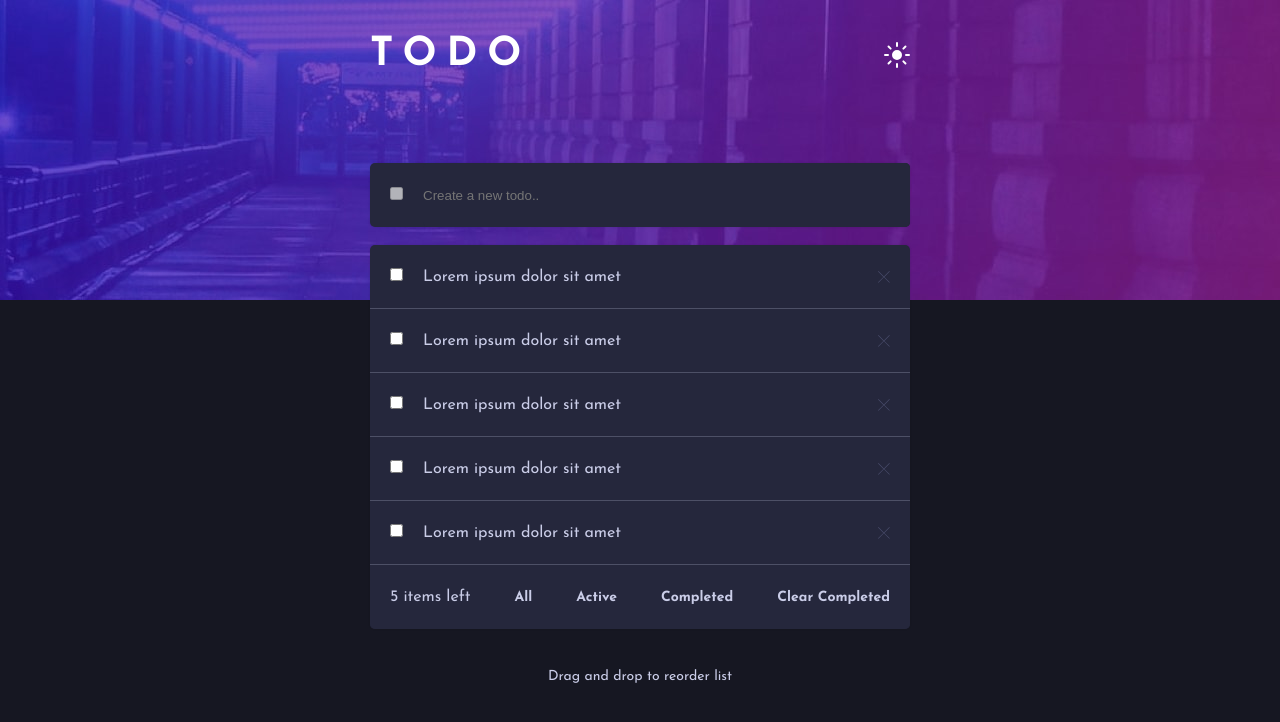
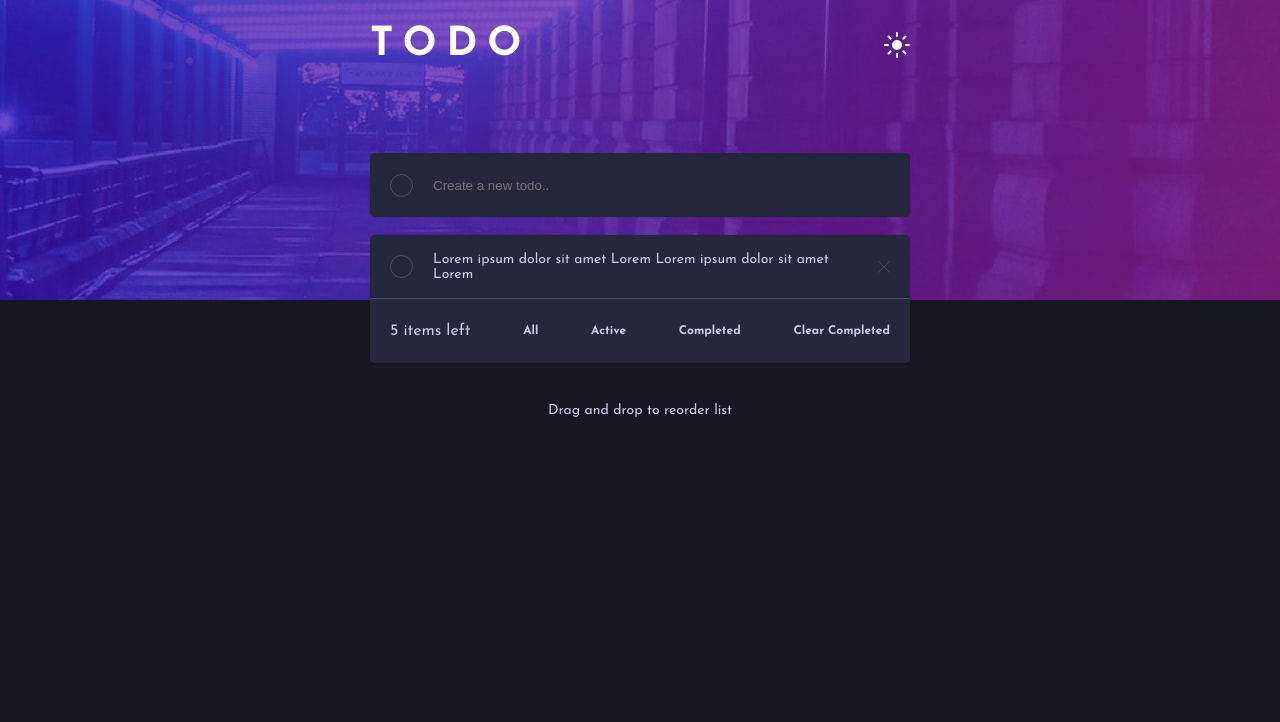
Before and after one commit to folathecoder/todo-app, a React (Create React App) app: page / in a window 1280 px wide. Shown: the top 722 px of the page. Built offline with nearby package versions, Linux system fonts and the light colour scheme.

Commit message:
Custom Checkbox && Bug Fixes

```diff
--- a/public/index.html
+++ b/public/index.html
@@ -18,6 +18,7 @@
       href="https://fonts.googleapis.com/css2?family=Josefin+Sans:wght@400;700&display=swap"
       rel="stylesheet"
     />
+    <link rel="stylesheet" href="https://cdnjs.cloudflare.com/ajax/libs/font-awesome/5.13.0/css/all.min.css">
   </head>
   <body class="dark-theme">
     <div id="root"></div>
--- a/src/components/TodoContainer.jsx
+++ b/src/components/TodoContainer.jsx
@@ -7,60 +7,13 @@ const TodoContainer = () => {
       {/* Todo List Component */}
       <section className="todolist">
         {/* Todo Item Component */}
-        <div className="todolist__item">
-          <div className="todo__check">
-            <input type="checkbox" name="check" id="check" />
-          </div>
-          <div className="todolist__item-content">
-            <p>Lorem ipsum dolor sit amet</p>
-          </div>
-          <div className="todolist__delete">
-            <img src={deleteIcon} alt="delete" />
-          </div>
-        </div>
 
         <div className="todolist__item">
           <div className="todo__check">
-            <input type="checkbox" name="check" id="check" />
-          </div>
-          <div className="todolist__item-content">
-            <p>Lorem ipsum dolor sit amet</p>
-          </div>
-          <div className="todolist__delete">
-            <img src={deleteIcon} alt="delete" />
-          </div>
-        </div>
-
-        <div className="todolist__item">
-          <div className="todo__check">
-            <input type="checkbox" name="check" id="check" />
-          </div>
-          <div className="todolist__item-content">
-            <p>Lorem ipsum dolor sit amet</p>
-          </div>
-          <div className="todolist__delete">
-            <img src={deleteIcon} alt="delete" />
-          </div>
-        </div>
-
-        <div className="todolist__item">
-          <div className="todo__check">
-            <input type="checkbox" name="check" id="check" />
-          </div>
-          <div className="todolist__item-content">
-            <p>Lorem ipsum dolor sit amet</p>
-          </div>
-          <div className="todolist__delete">
-            <img src={deleteIcon} alt="delete" />
-          </div>
-        </div>
-
-        <div className="todolist__item">
-          <div className="todo__check">
-            <input type="checkbox" name="check" id="check" />
-          </div>
-          <div className="todolist__item-content">
-            <p>Lorem ipsum dolor sit amet</p>
+            <input type="checkbox" name="check" id="5" />
+            <label htmlFor="5">
+              Lorem ipsum dolor sit amet Lorem Lorem ipsum dolor sit amet Lorem
+            </label>
           </div>
           <div className="todolist__delete">
             <img src={deleteIcon} alt="delete" />
--- a/src/components/TodoInput.jsx
+++ b/src/components/TodoInput.jsx
@@ -6,7 +6,7 @@ const TodoInput = () => {
         <section className="todo">
           <form className="todo__form">
             <div className="todo__check">
-              <input type="checkbox" disabled={true} />
+              <input type="checkbox" disabled={true} className="todo__input"/>
             </div>
             <div className="todo__input">
               <input
--- a/src/styles/_Base.scss
+++ b/src/styles/_Base.scss
@@ -20,5 +20,9 @@ body {
 }
 
 p {
-  font-size: rem(16);
+  font-size: rem(14);
+
+  @include media-query (desktop) {
+    font-size: rem(16);
+  }
 }
--- a/src/styles/_Todo.scss
+++ b/src/styles/_Todo.scss
@@ -1,7 +1,7 @@
 .container {
   height: rem(200);
   max-width: 100%;
-  padding: rem(30);
+  padding: rem(20);
   background-image: url(../assets/images/bg-desktop-dark.jpg);
   background-repeat: no-repeat;
 
@@ -77,7 +77,17 @@
   }
 
   &__check {
+    flex: 10;
     margin: rem(0) rem(20);
+    display: flex;
+    align-items: center;
+
+    label {
+      font-size: rem(14);
+      margin-left: rem(20);
+      padding: rem(10) rem(0);
+      cursor: pointer;
+    }
   }
 
   &__input {
@@ -86,6 +96,11 @@
     border: none;
     border-radius: rem(5);
     background-color: var(--color-100);
+    color: white;
+
+    input:focus {
+      outline: none !important;
+    }
   }
 }
 
@@ -135,7 +150,7 @@
   }
 
   &__instruction {
-    margin-top: rem(40);
+    margin: rem(40) rem(0);
 
     p {
       text-align: center;
@@ -143,17 +158,20 @@
     }
   }
 }
-.todolist__item-content {
-  flex: 2;
-  p {
-    padding: rem(10) rem(0);
-  }
-}
+// .todolist__item-content {
+//   flex: 2;
+
+//   label {
+//     font-size: rem(14);
+//     padding: rem(10) rem(0);
+//     cursor: pointer;
+//   }
+// }
 .btn {
   border: none;
   background-color: transparent;
   cursor: pointer;
-  font-size: rem(14);
+  font-size: rem(12);
   color: var(--color-200);
   font-family: $main-font;
   font-weight: $weight-200;
@@ -162,6 +180,49 @@
     transition: 0.5s ease-in-out;
     color: var(--color-600);
   }
+}
+
+input[type="checkbox"] {
+  appearance: none;
+  -webkit-appearance: none;
+  min-width: rem(23);
+  min-height: rem(23);
+  background-color: transparent;
+  border: rem(0.5) solid hsla(0, 0%, 59%, 0.363);
+  border-radius: 100%;
+  cursor: pointer;
+  display: flex;
+  align-items: center;
+  justify-content: center;
+
+
+  &:checked {
+    transition: 0.5s ease-in-out;
+    background: linear-gradient(135deg, #55ddff 0%, #c058f3 100%);
+
+    &::after {
+      transition: 0.5s ease-in-out;
+      font-family: "Font Awesome 5 Free";
+      font-weight: 900;
+      content: "\f00c";
+      font-size: rem(10);
+    }
+  }
+
+  &:hover {
+    border: rem(0.5) solid #c058f3;
+    transition: 0.2s ease-in-out;
+  }
+}
+
+.todo__input:hover {
+  border: rem(0.5) solid hsla(0, 0%, 59%, 0.363) !important;
+}
+
+input[type="checkbox"]:checked + label {
+  transition: 1s linear;
+  color: var(--color-300);
+  text-decoration: line-through;
 }
 
 .mobile-only {
```
